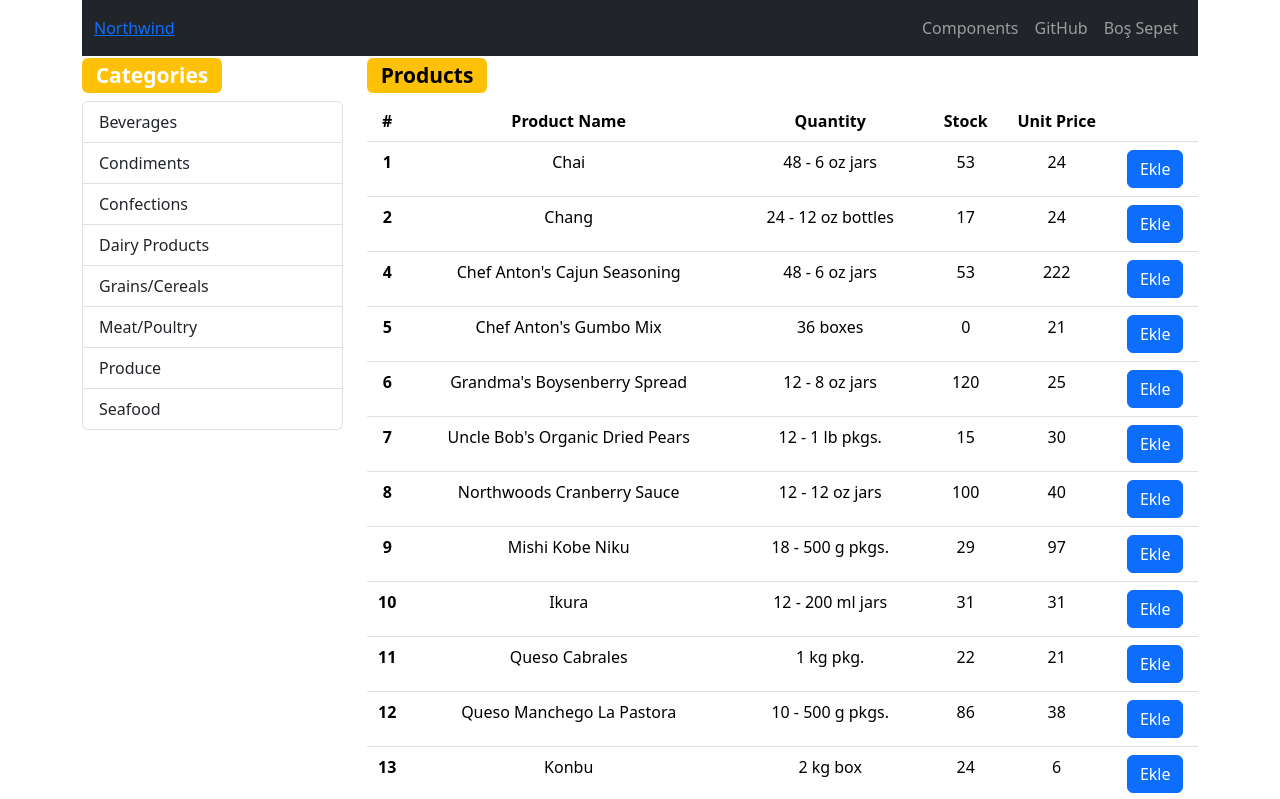
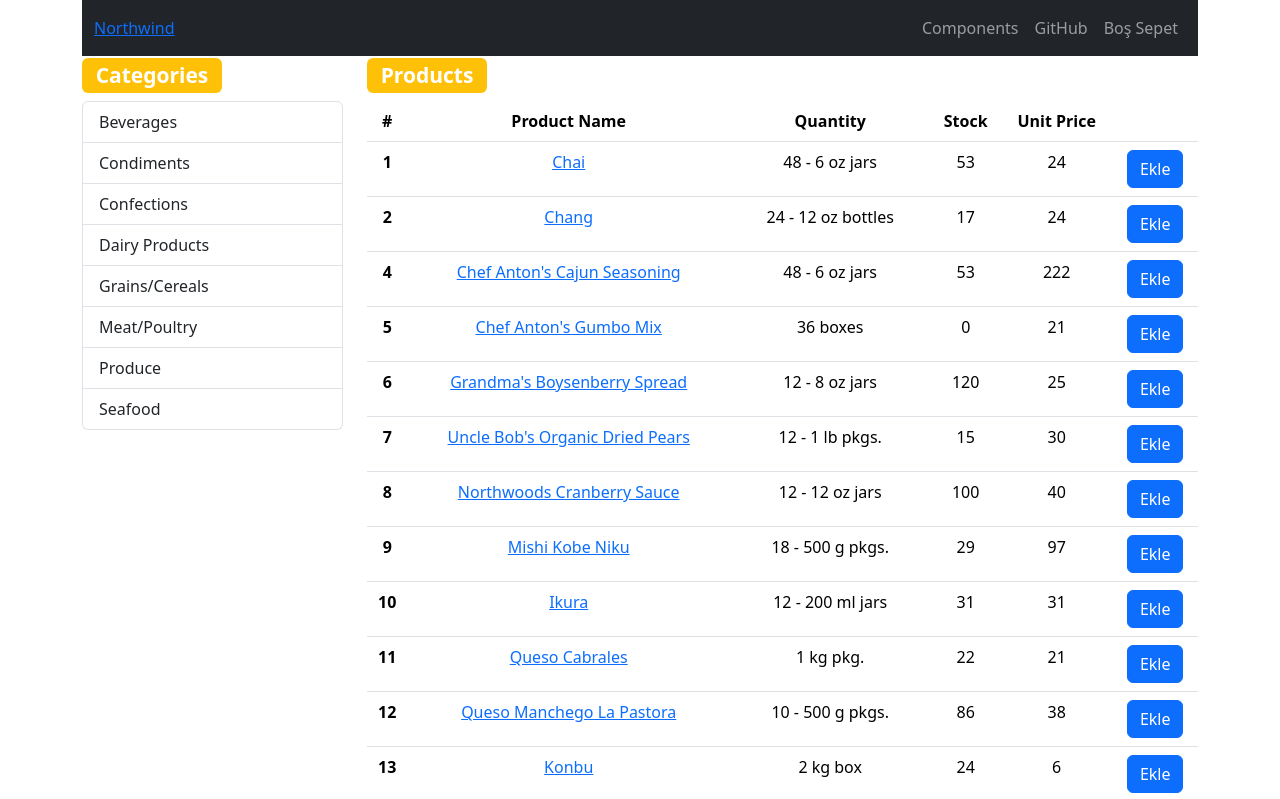
Before and after one commit to YasinCelikSoftware/northwind-redux, a React (Create React App) app: page / in a window 1280 px wide. Shown: the top 799 px of the page. Built offline with nearby package versions, Linux system fonts and the light colour scheme; data requests are answered from the project's data file.

Commit message:
css and link addition

```diff
--- a/src/components/products/ProductList.js
+++ b/src/components/products/ProductList.js
@@ -5,6 +5,7 @@ import {bindActionCreators} from 'redux';
 import * as productActions from '../../redux/actions/productActions';
 import * as cartActions from '../../redux/actions/cartActions';
 import alertify from 'alertifyjs';
+import {Link} from 'react-router-dom';
 
 class ProductList extends Component {
   componentDidMount () {
@@ -20,7 +21,7 @@ class ProductList extends Component {
       <div>
         <h3>
           <Badge color="warning">
-            <span style={{color: 'black'}}>Products</span>
+            <span className="badge-span">Products</span>
           </Badge>
           <Badge color="success">
             {this.props.currentCategory.categoryName}
@@ -56,7 +57,9 @@ class ProductList extends Component {
                   {product.id}
                 </th>
                 <td>
-                  {product.productName}
+                  <Link to={'/saveproduct/' + product.id}>
+                    {product.productName}
+                  </Link>
                 </td>
                 <td>
                   {product.quantityPerUnit}
```
